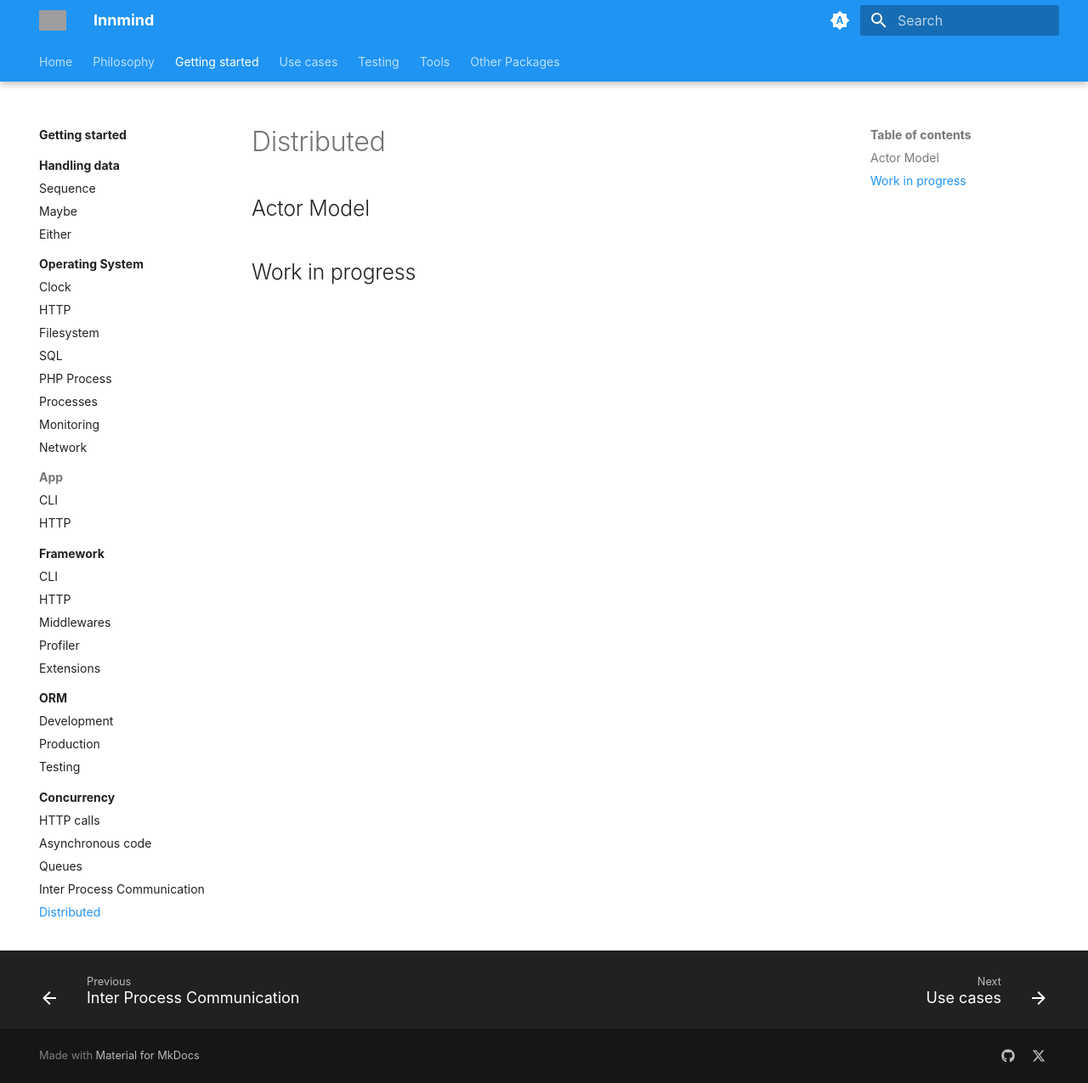
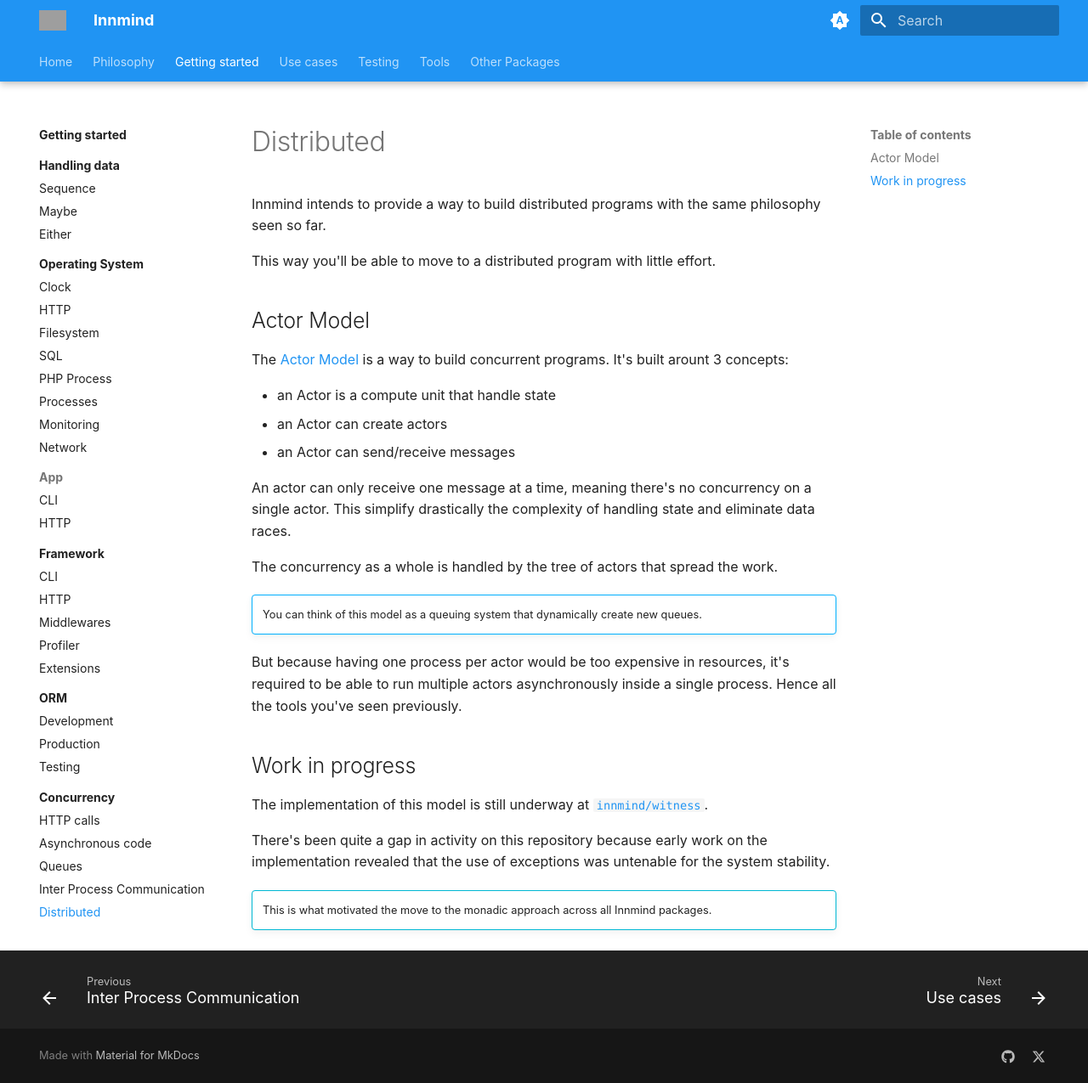
Before and after one commit to Innmind/documentation, an MkDocs documentation site: the page built from docs/getting-started/concurrency/distributed.md, in a window 1280 px wide and 1275 px high. Shown: the whole window at 85% size. Built offline with MkDocs 1.6.1 and Material for MkDocs 9.7.7, drawn with Linux system fonts in a browser that asks for light colours; plug-ins that fetch from the network failed and are left out; grey boxes are pictures that could not be loaded.

Commit message:
add distributed

```diff
--- a/docs/getting-started/concurrency/distributed.md
+++ b/docs/getting-started/concurrency/distributed.md
@@ -1,5 +1,31 @@
 # Distributed
+
+Innmind intends to provide a way to build distributed programs with the same philosophy seen so far.
+
+This way you'll be able to move to a distributed program with little effort.
 
 ## Actor Model
 
+The [Actor Model](https://en.wikipedia.org/wiki/Actor_model) is a way to build concurrent programs. It's built arount 3 concepts:
+
+- an Actor is a compute unit that handle state
+- an Actor can create actors
+- an Actor can send/receive messages
+
+An actor can only receive one message at a time, meaning there's no concurrency on a single actor. This simplify drastically the complexity of handling state and eliminate data races.
+
+The concurrency as a whole is handled by the tree of actors that spread the work.
+
+!!! abstract ""
+    You can think of this model as a queuing system that dynamically create new queues.
+
+But because having one process per actor would be too expensive in resources, it's required to be able to run multiple actors asynchronously inside a single process. Hence all the tools you've seen previously.
+
 ## Work in progress
+
+The implementation of this model is still underway at [`innmind/witness`](https://github.com/Innmind/witness).
+
+There's been quite a gap in activity on this repository because early work on the implementation revealed that the use of exceptions was untenable for the system stability.
+
+!!! info ""
+    This is what motivated the move to the monadic approach across all Innmind packages.
```
